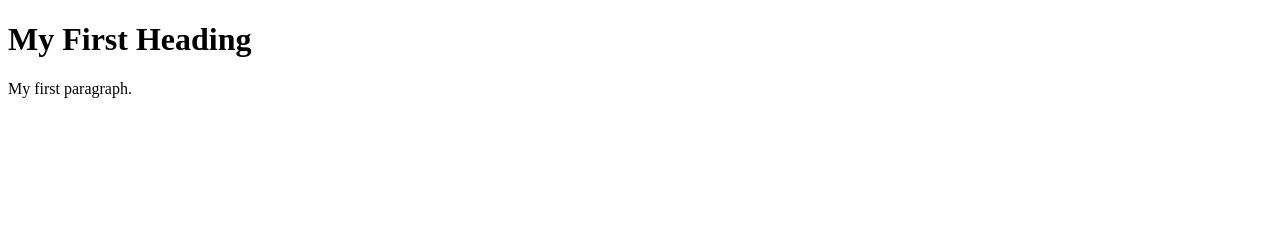
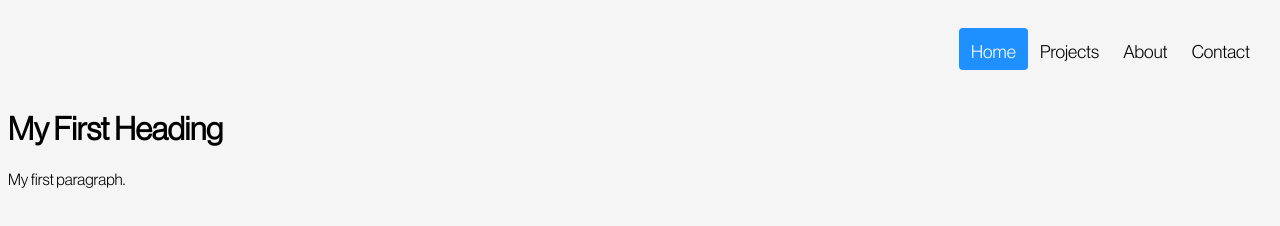
Before and after one commit to emilytang29/personal-website, a plain HTML site: page index.html in a window 1280 px wide. Drawn offline with Linux system fonts and the light colour scheme.

Commit message:
added script.js, style.css, fonts, and began work on header

```diff
--- a/index.html
+++ b/index.html
@@ -1,6 +1,18 @@
 <!DOCTYPE html>
 <html>
+<head>
+    <link rel="stylesheet" href="style.css">
+    <script src="script.js"></script>
+</head>
 <body>
+    <div class="header">
+        <div class="header-right">
+          <a class="active" href="#home">Home</a>
+          <a href="#projects">Projects</a>
+          <a href="#about">About</a>
+          <a href="#contact">Contact</a>
+        </div>
+    </div>
 
 <h1>My First Heading</h1>
 
--- /dev/null
+++ b/style.css
@@ -0,0 +1,86 @@
+/* fonts */
+@font-face {
+    font-family: 'NeueHaasDisplayLight';
+    src: url('fonts/NeueHaasDisplayLight.ttf') format('truetype');
+    font-weight: normal;
+    font-style: normal;
+}
+
+/* overall body */
+body {
+    background-color: #f5f5f5;
+    font-family: 'NeueHaasDisplayLight', sans-serif;
+}
+
+/* header */
+.header {
+    overflow: hidden;
+    background-color: #f5f5f5;
+    padding: 20px 10px;
+  }
+
+  /* Style the header links */
+  .header a {
+    float: left;
+    color: black;
+    text-align: center;
+    padding: 12px;
+    text-decoration: none;
+    font-size: 18px;
+    line-height: 25px;
+    border-radius: 4px;
+
+    text-decoration: none; /* Ensures no underline by default */
+    padding-bottom: 5px;
+  }
+
+
+  /* Change the background color on mouse-over */
+  /* .header a:hover {
+    background-color: #ddd;
+    text-decoration: underline; */
+    /* color: black; Optional: Change the text color on hover */
+  /* } */
+
+  /* Add custom underline on hover */
+.header a::after {
+    content: ''; /* Empty content for the pseudo-element */
+    position: absolute;
+    left: 0;
+    bottom: 0; /* Align the line at the bottom of the link */
+    width: 100%;
+    height: 2px; /* Thickness of the underline */
+    background-color: black; /* Color of the underline */
+    transform: scaleX(0); /* Initially hide the underline */
+    transform-origin: bottom right; /* Scale the underline from right to left */
+    transition: transform 0.3s ease; /* Smooth transition for the underline effect */
+  }
+
+  /* Show the underline on hover */
+  .header a:hover::after {
+    transform: scaleX(1); /* Show the underline */
+    transform-origin: bottom left; /* Scale the underline from left to right */
+  }
+
+  /* Style the active/current link*/
+  .header a.active {
+    background-color: dodgerblue;
+    color: white;
+  }
+
+  /* Float the link section to the right */
+  .header-right {
+    float: right;
+  }
+
+  /* Add media queries for responsiveness - when the screen is 500px wide or less, stack the links on top of each other */
+  @media screen and (max-width: 500px) {
+    .header a {
+      float: none;
+      display: block;
+      text-align: left;
+    }
+    .header-right {
+      float: none;
+    }
+  }
```
Also changed, not shown: fonts/NeueHaasDisplayBlack.ttf (added), fonts/NeueHaasDisplayBlackItalic.ttf (added), fonts/NeueHaasDisplayBold.ttf (added), fonts/NeueHaasDisplayBoldItalic.ttf (added), fonts/NeueHaasDisplayLight.ttf (added), fonts/NeueHaasDisplayLightItalic.ttf (added), fonts/NeueHaasDisplayMediu.ttf (added), fonts/NeueHaasDisplayMediumItalic.ttf (added), fonts/NeueHaasDisplayRoman.ttf (added), fonts/NeueHaasDisplayRomanItalic.ttf (added), fonts/NeueHaasDisplayThin.ttf (added), fonts/NeueHaasDisplayThinItalic.ttf (added), fonts/NeueHaasDisplayXThin.ttf (added), fonts/NeueHaasDisplayXThinItalic.ttf (added), 3 more files.
